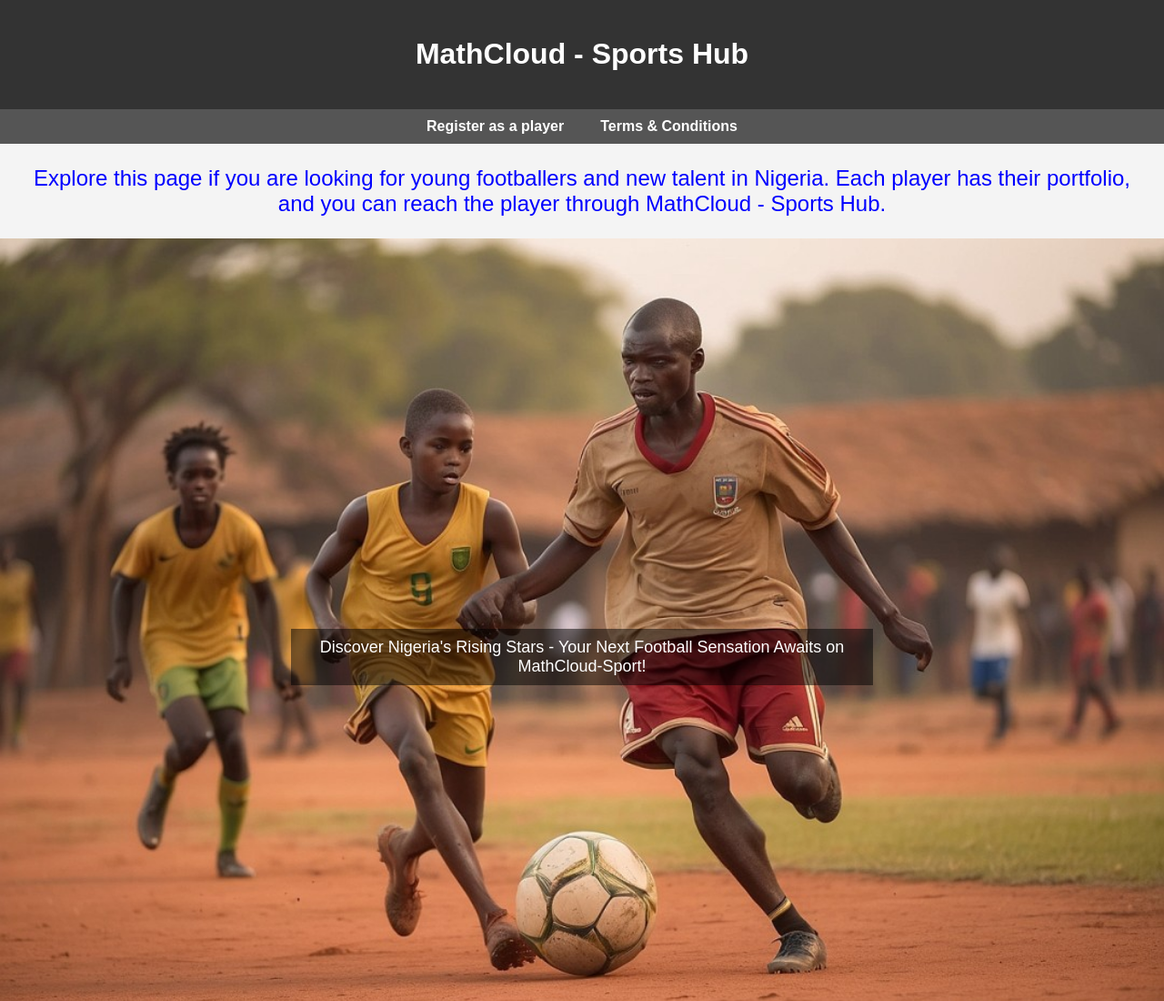
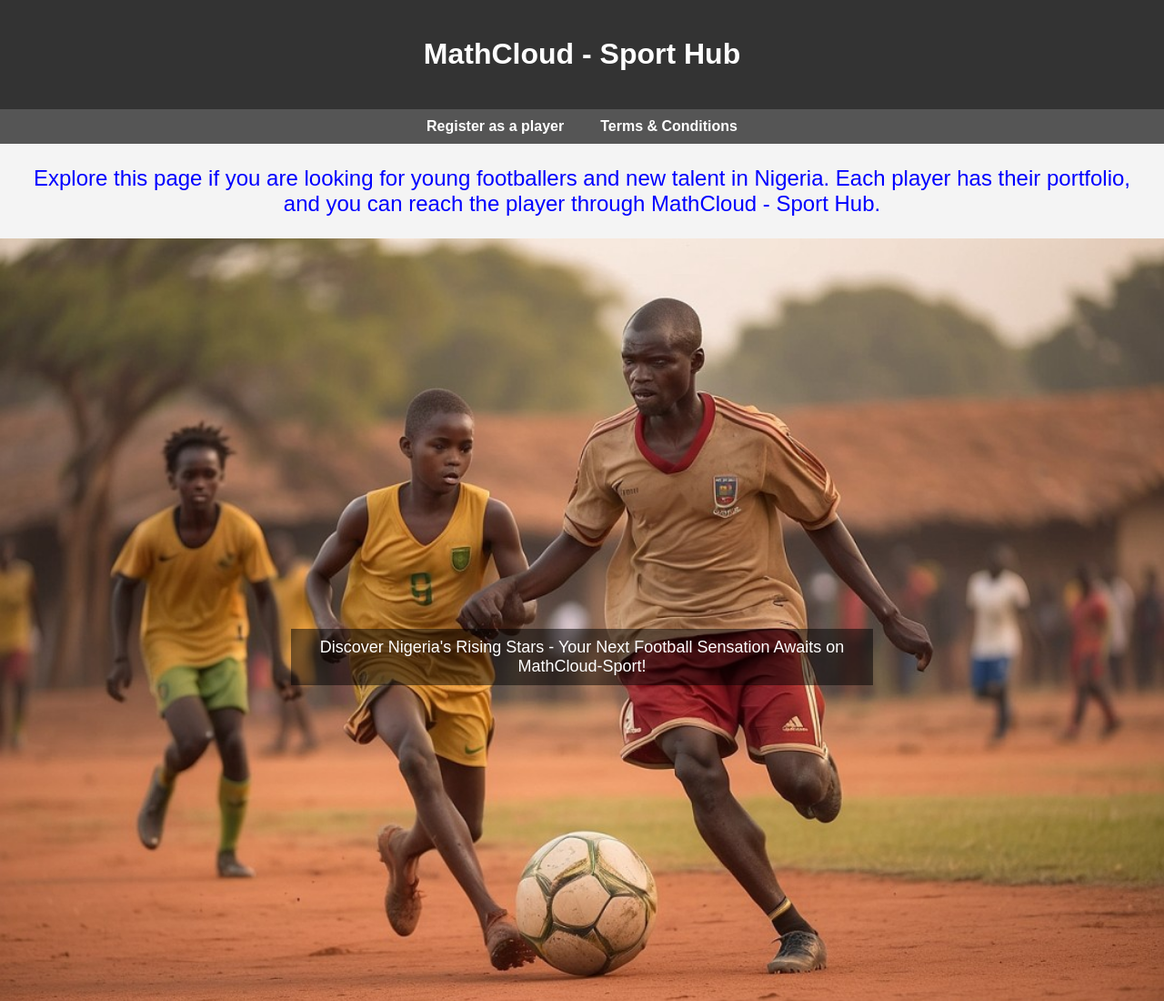
Before and after one commit to marshall294/Mathcloud-Sports, a plain HTML site: page index.html in a window 1280 px wide. Shown: the top 1100 px of the page at 91% size. Drawn offline with Linux system fonts and the light colour scheme.

Commit message:
Update index.html

```diff
--- a/index.html
+++ b/index.html
@@ -6,7 +6,7 @@
     <meta name="description" content="MathCloud-Sport - Footballer Hub with profiles of top footballers, showcasing their age, position, and clubs visible to top football organizations.">
     <meta name="keywords" content="Football, Player Profiles, MathCloud-Sport, Scouting, Clubs">
     <meta name="author" content="MathCloud-Sport">
-    <title>MathCloud - Sports Hub</title>
+    <title>MathCloud - Sport Hub</title>
     <style>
         body {
             font-family: Arial, sans-serif;
@@ -218,14 +218,14 @@
 <body>
 
     <div class="header">
-        <h1>MathCloud - Sports Hub</h1>
+        <h1>MathCloud - Sport Hub</h1>
     </div>
     <div class="nav">
         <a href="submit-info.html">Register as a player</a>
         <a href="terms.html">Terms & Conditions</a>
     </div>
     <div class="welcome-message">
-        <p> Explore this page if you are looking for young footballers and new talent in Nigeria. Each player has their portfolio, and you can reach the player through MathCloud - Sports Hub.</p>
+        <p> Explore this page if you are looking for young footballers and new talent in Nigeria. Each player has their portfolio, and you can reach the player through MathCloud - Sport Hub.</p>
     </div>
 
         <div class="slider">
```
